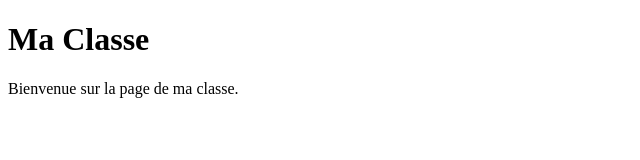
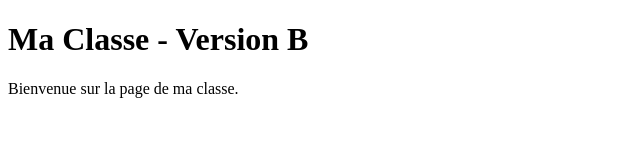
Before and after one commit to samirakouakou691-dot/Ma-classe-solo-, a plain HTML site: page index.html in a window 1280 px wide. Shown: the whole page, without its empty margins (0-640 px from the left). Drawn offline with Linux system fonts and the light colour scheme.

Commit message:
Titre version B

```diff
--- a/index.html
+++ b/index.html
@@ -5,7 +5,7 @@
     <title>Ma Classe</title>
 </head>
 <body>
-    <h1>Ma Classe</h1>
+    <h1>Ma Classe - Version B</h1>
     <p>Bienvenue sur la page de ma classe.</p>
 </body>
 </html>
```
